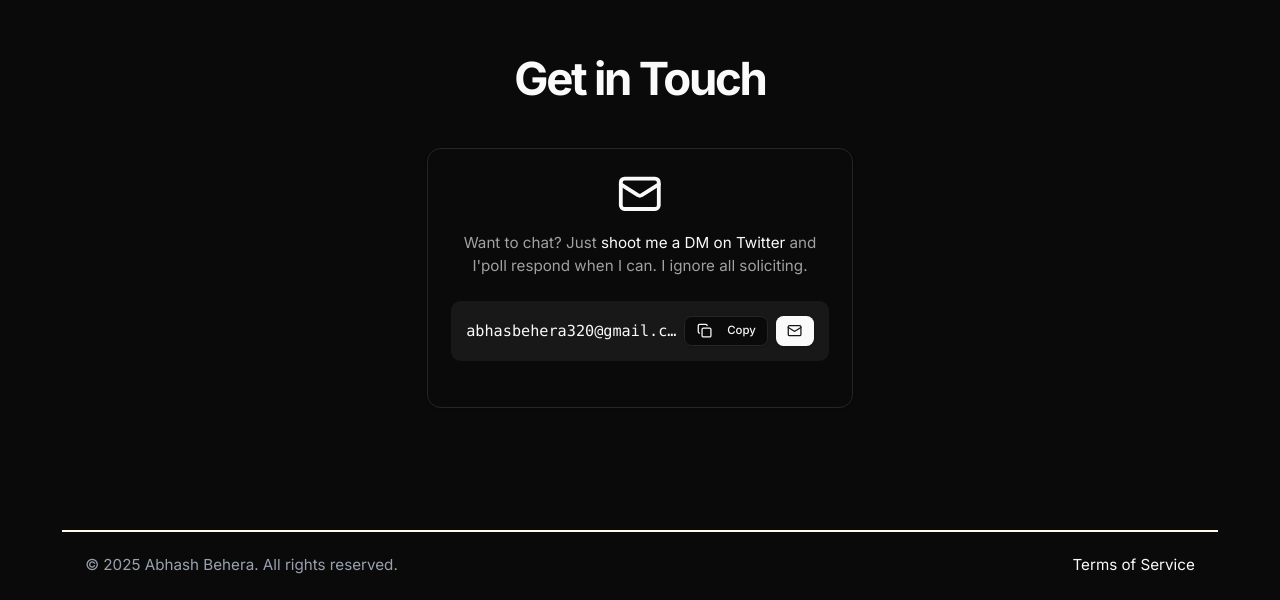
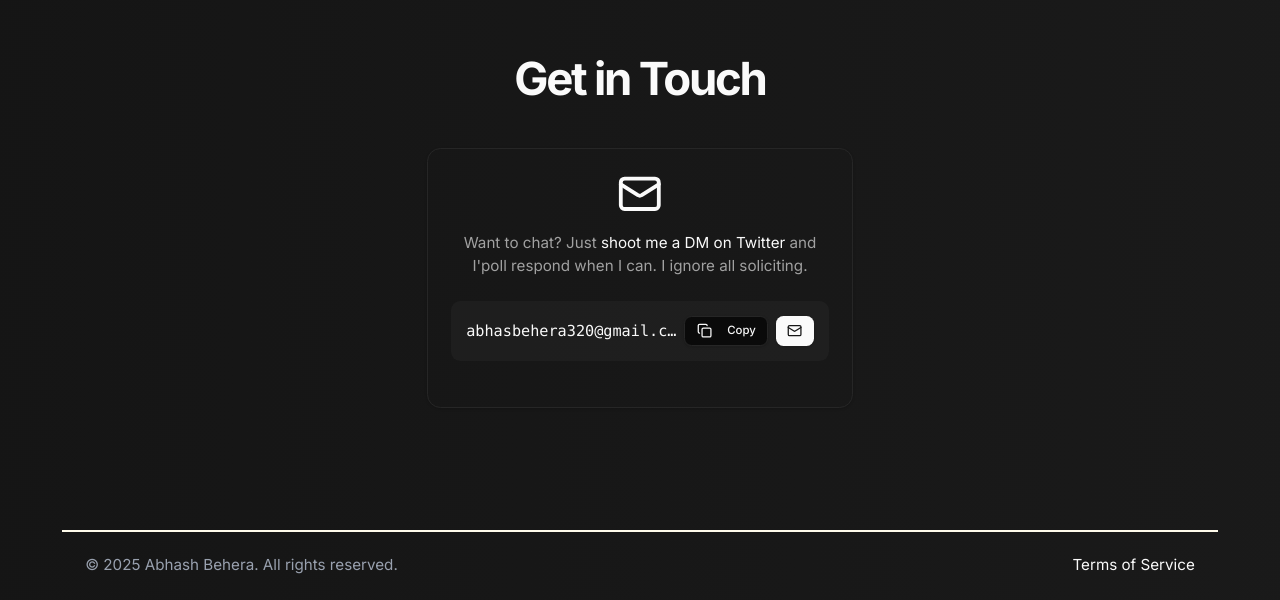
Before and after one commit to MistaHolmes/portfolio, a Next.js app: page / in a window 1280 px wide. Shown: the part 2705-3305 px from the top of the page. Built offline with nearby package versions, Linux system fonts and the light colour scheme.

Commit message:
Added Gradient

```diff
--- a/app/components/contact-form.tsx
+++ b/app/components/contact-form.tsx
@@ -21,7 +21,7 @@ export default function ContactForm() {
   }
 
   return (
-    <Card className="p-4 sm:p-6 w-full max-w-md mx-auto bg-background">
+    <Card className="p-4 sm:p-6 w-full max-w-md mx-auto bg-transparent">
       <div className="space-y-4 sm:space-y-6">
         <div className="flex flex-col items-center space-y-2 sm:space-y-4">
           <Mail className="h-10 w-10 sm:h-12 sm:w-12 text-primary" />
--- a/app/globals.css
+++ b/app/globals.css
@@ -132,3 +132,12 @@
     transition: opacity 300ms ease;
   }
 }
+
+@keyframes gradientFlow {
+  0%, 100% {
+    background-position: 0% 50%;
+  }
+  50% {
+    background-position: 100% 50%;
+  }
+}
--- a/app/layout.tsx
+++ b/app/layout.tsx
@@ -31,10 +31,14 @@ export default function RootLayout({
           `
         }} />
       </head>
-      <body className={cn(
-        "min-h-screen bg-background font-sans antialiased m-0 p-0",
-        inter.className
-      )}>
+      <body
+        className={cn(
+          "min-h-screen font-sans antialiased text-foreground",
+          "dark:bg-gradient-to-r dark:from-[#1a1a1a] dark:via-[#111111] dark:to-[#1a1a1a]",
+          "dark:bg-[length:400%_400%] dark:animate-[gradientFlow_15s_ease_infinite]",
+          inter.className
+        )}
+      >
         <ThemeProvider
           attribute="class"
           defaultTheme="dark"
--- a/app/page.tsx
+++ b/app/page.tsx
@@ -28,8 +28,8 @@ export default function Page() {
   }
 
   return (
-    <div className="min-h-screen bg-background">
-      <header className="sticky top-0 z-50 w-full border-b bg-background/95 backdrop-blur supports-[backdrop-filter]:bg-background/60">
+    <div className="min-h-screen bg-transparent">
+      <header className="sticky top-0 z-50 w-full border-b bg-transparent/95 backdrop-blur supports-[backdrop-filter]:bg-transparent/60">
         <div className="flex h-14 items-center justify-between">
           {/* Mobile menu button */}
           <button
@@ -99,7 +99,7 @@ export default function Page() {
           >
             {/* Sidebar */}
             <div
-              className="w-64 bg-background/95 backdrop-blur-sm p-6 flex flex-col space-y-6 shadow-xl"
+              className="w-64 bg-transparent/95 backdrop-blur-sm p-6 flex flex-col space-y-6 shadow-xl"
               onClick={(e) => e.stopPropagation()}
             >
               {/* Close button */}
```
